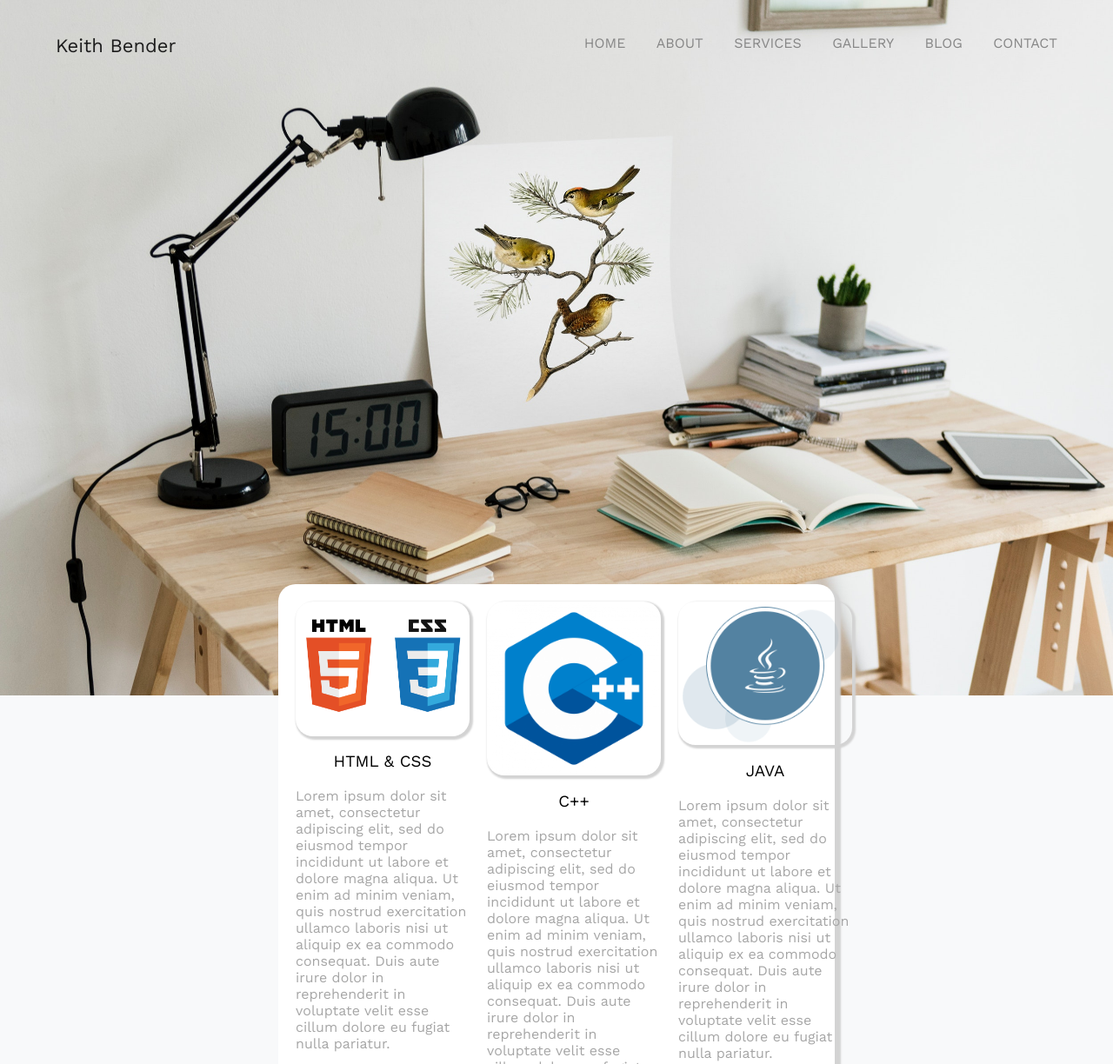
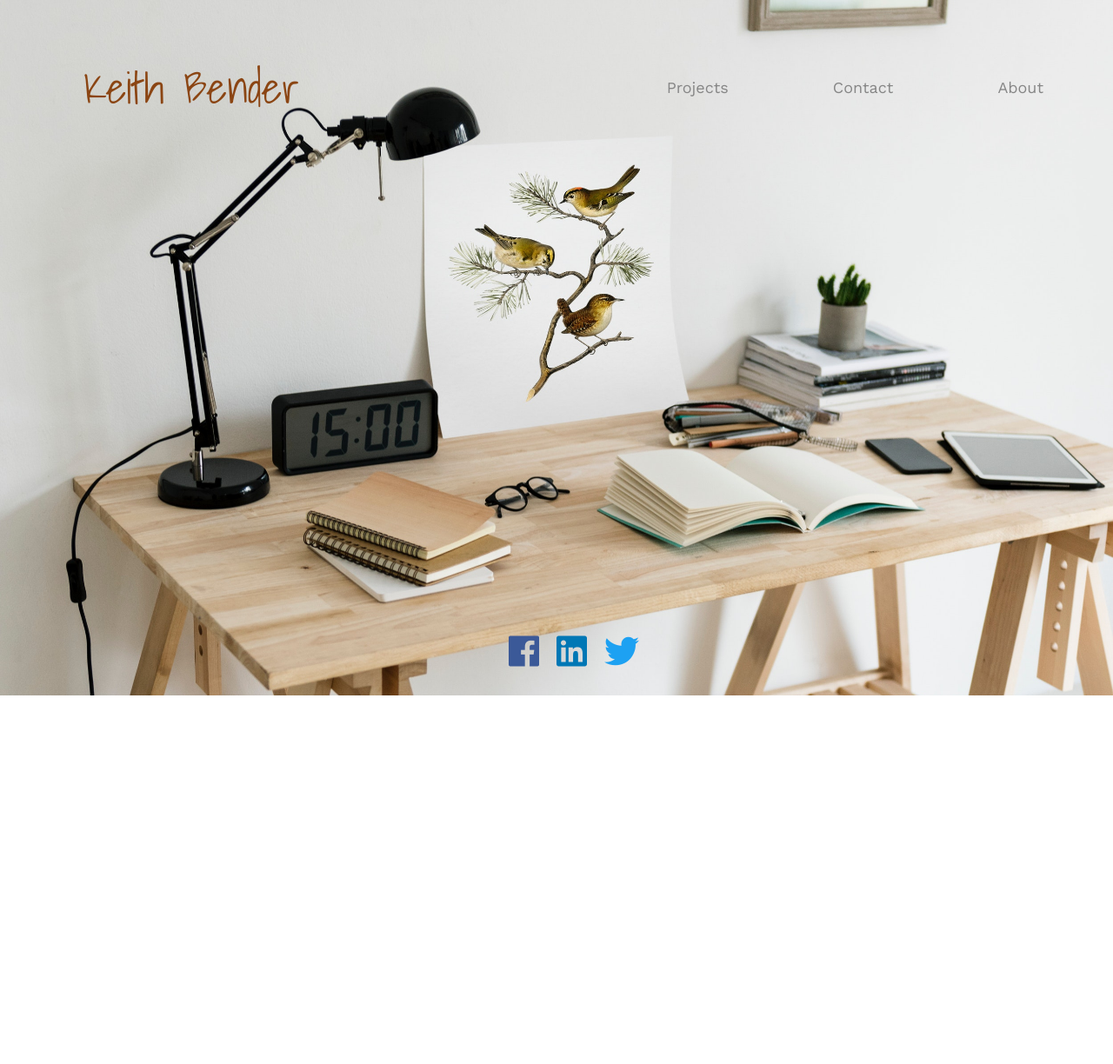
Before and after one commit to KeithBender/personal-webs, a plain HTML site: page index.html in a window 1280 px wide. Shown: the top 1224 px of the page at 87% size. After the commit the page ends 800 px from the top, so only its background shows below. Drawn offline with nearby package versions, Linux system fonts and the light colour scheme.

Commit message:
made responsive

```diff
--- a/index.html
+++ b/index.html
@@ -1,68 +1,34 @@
 <!Doctype HTML>
 <html>
+
 <head>
     <title>Keith Bender</title>
     <link rel="stylesheet" href="styles.css">
     <link href="https://fonts.googleapis.com/css?family=Work+Sans" rel="stylesheet">
+    <script src="https://use.fontawesome.com/3ee5219bf8.js"></script>
+    <link rel="stylesheet" href="https://use.fontawesome.com/releases/v5.3.1/css/all.css" integrity="sha384-mzrmE5qonljUremFsqc01SB46JvROS7bZs3IO2EmfFsd15uHvIt+Y8vEf7N7fWAU" crossorigin="anonymous">
+    <link href="https://fonts.googleapis.com/css?family=Shadows+Into+Light" rel="stylesheet">
+    <link>
 </head>
+
 <body>
-        <header>
-            <div class="container">
-                <div class="navbar">
-                    <a class="logo" href="index.html" >Keith Bender</a>
-
-                    <nav id="nav-bar">
+    <div class="grid-container">
+        <h1 class="name"><a href="index.html">Keith Bender</a></h1>
+        <nav>
             <ul>
-                            <li class="home"><a href="#home">HOME</a></li>
-                            <li><a href="about">ABOUT</a></li>
-                            <li><a href="services">SERVICES</a></li>
-                            <li><a href="gallery">GALLERY</a></li>
-                            <li><a href="blog">BLOG</a></li>
-                            <li><a href="contact">CONTACT</a></li>
+                <li><a class="projects" href="">Projects</a></li>
+                <li><a class="contact" href="">Contact</a></li>
+                <li><a class="about" href="">About</a></li>
             </ul>
         </nav>
+        <footer>
+            <ul>
+                <li><a href="http://facebook.com/"><i class="fab fa-facebook"></i></a></li>
+                <li><a href="http://linkedin.com/"><i class="fab fa-linkedin"></i></a></li>
+                <li><a href="http://twitter.com/"><i class="fab fa-twitter"></i></a></li>
+            </ul>
+        </footer>
     </div>
+</body>
 
-                <!--<div id="splashDef">
-                    <h1>Web Developer and Programmer</h1>
-                </div>
-                <img id="profilePic" src="/img/profilepic.jpg" alt="Keith Bender">-->
-            </div>
-        </header>
-        <div class="content">
-            <div id="strongskills">
-                <ul>
-                    <li>
-                        <img class="skills" src="img/HTML&CSS.png" alt="HTML&CSS">
-                        <h3>HTML & CSS</h3>
-                        <p>Lorem ipsum dolor sit amet, consectetur adipiscing elit, sed do eiusmod tempor incididunt ut labore et dolore magna aliqua. Ut enim ad minim veniam, quis nostrud exercitation ullamco laboris nisi ut aliquip ex ea commodo consequat. Duis aute irure dolor in reprehenderit in voluptate velit esse cillum dolore eu fugiat nulla pariatur.</p>
-                    </li>
-                    <li>
-                        <img class="skills" src="img/C++.png" alt="C++">
-                        <h3>C++</h3>
-                        <p>Lorem ipsum dolor sit amet, consectetur adipiscing elit, sed do eiusmod tempor incididunt ut labore et dolore magna aliqua. Ut enim ad minim veniam, quis nostrud exercitation ullamco laboris nisi ut aliquip ex ea commodo consequat. Duis aute irure dolor in reprehenderit in voluptate velit esse cillum dolore eu fugiat nulla pariatur.</p>
-                    </li>
-                    <li>
-                        <img class="skills" src="img/Java.png" alt="JAVA">
-                        <h3>JAVA</h3>
-                        <p>Lorem ipsum dolor sit amet, consectetur adipiscing elit, sed do eiusmod tempor incididunt ut labore et dolore magna aliqua. Ut enim ad minim veniam, quis nostrud exercitation ullamco laboris nisi ut aliquip ex ea commodo consequat. Duis aute irure dolor in reprehenderit in voluptate velit esse cillum dolore eu fugiat nulla pariatur.</p>
-                    </li>
-                </ul>
-            </div>
-
-            <div id="aboutMe">
-                <div class="wrapper">
-                    <h2>About me</h2>
-                    <div class="description">
-                        <p>Lorem ipsum dolor sit amet, consectetur adipiscing elit, sed do eiusmod tempor incididunt ut labore et dolore magna aliqua. Ut enim ad minim veniam, quis nostrud exercitation ullamco laboris nisi ut aliquip ex ea commodo consequat. Duis aute irure dolor in reprehenderit in voluptate velit esse cillum dolore eu fugiat nulla pariatur.</p>
-                        <p>Lorem ipsum dolor sit amet, consectetur adipiscing elit, sed do eiusmod tempor incididunt ut labore et dolore magna aliqua. Ut enim ad minim veniam, quis nostrud exercitation ullamco laboris nisi ut aliquip ex ea commodo consequat. Duis aute irure dolor in reprehenderit in voluptate velit esse cillum dolore eu fugiat nulla pariatur.
-                        Lorem ipsum dolor sit amet, consectetur adipiscing elit, sed do eiusmod tempor incididunt ut labore et dolore magna aliqua. Ut enim ad minim veniam, quis nostrud exercitation ullamco laboris nisi ut aliquip ex ea commodo consequat. Duis aute irure dolor in reprehenderit in voluptate velit esse cillum dolore eu fugiat nulla pariatur.
-                        Lorem ipsum dolor sit amet, consectetur adipiscing elit, sed do eiusmod tempor incididunt ut labore et dolore magna aliqua. Ut enim ad minim veniam, quis nostrud exercitation ullamco laboris nisi ut aliquip ex ea commodo consequat. Duis aute irure dolor in reprehenderit in voluptate velit esse cillum dolore eu fugiat nulla pariatur.</p>
-                    </div>
-                </div>
-            </div>
-
-        </div>
-
-    </body>
 </html>
--- a/styles.css
+++ b/styles.css
@@ -1,190 +1,142 @@
 body {
     margin: 0;
+    padding: 0;
     font-family: "Work Sans", arial, sans-serif;
-    font-weight: 400;
-    background-color: #f8f9fa;
+}
+
+.grid-container {
+    display: grid;
+    grid-template-columns: 1fr 1fr 1fr 1fr;
+    grid-template-columns: 1fr 1fr 1fr 1fr;
+    grid-template-rows: 1fr 3fr;
+    width: 100vw;
+    height: 100vh;
+    background-image: url(img/splash2.jpg);
+    background-position: center;
+    background-repeat: no-repeat;
+    background-size: cover;
 }
 
 header {
-    background: url(img/splash2.jpg) no-repeat center center fixed;
-    background-size: cover;
-    height: 800px;
-}
-
-header::after {
-    content: '';
-    display: table;
-    clear: both;
+    width: 100%;
+    height: 100%;
+    display: grid;
+    grid-template-columns: 1fr 1fr;
+    grid-template-rows: 1fr 1fr;
 }
 
 
-.container {
-    width: 90%;
-    margin: 0 auto;
+nav {
+    grid-column-start: 2;
+    grid-column-end: 5;
+    grid-row-start: 1;
+    grid-row-end: 2;
+    align-self: center;
+    justify-self: end;
+    padding: 20px;
+    font-size: 18px;
+    font-family: "Work Sans", arial, sans-serif;
+    margin: 0;
 }
 
-.logo {
-    float: left;
-    padding: 40px 0;
-    text-decoration: none;
-    color: #1d1d1d;
-    font-size: 22px;
+nav ul {
+    display: flex;
+    list-style: none;
+    padding: 0;
+    margin: 0;
+    justify-content: space-between;
 }
 
-#nav-bar {
-    float: right;
+nav ul li a {
+    text-decoration: none;
+    padding-left: 20px;
+    padding-right: 20px;
+    color: #868686;
 }
 
-#nav-bar ul {
-    margin: 0;
-    padding: 0;
-    list-style: none;
-}
-
-#nav-bar li {
-    display: inline-block;
-    margin-left: 30px;
-    padding: 40px 0;
-    position: relative;
-}
-
-#nav-bar a {
-    color: #868686;
-    text-decoration: none;
-    text-transform: uppercase;
-}
-
-#nav-bar a:hover {
-    color: #000;
-}
-
-#nav-bar a:before {
-    content: '';
-    display: block;
-    height: 5px;
-    background-color: #626261;
-    position: absolute;
-    top: 0;
-    width: 0;
-    color: #868686;
-    transition: all ease-in-out 150ms;
-}
-
-#nav-bar a:hover::before {
-    width: 100%;
-}
-
-#splashDef {
-    display: block;
-    margin: 0;
-    padding: 90px 50px;
-    font-size: 14px;
-    text-align: center;
-    padding-bottom: 0;
-}
-
-.content {
-    margin: 0;
-    padding: 0;
-}
-
-.navbar{
-    margin: 0 auto;
-    padding: 0;
-}
-
-#strongskills{
-    display: flex;
-    justify-content: center;
-    margin-bottom: 150px;
+a {
+    outline: none !important;
 }
 
 
-#strongskills ul {
-    width: 50%;
-    background-color: white;
-    box-sizing: border-box;
-    border-radius: 20px;
-    box-shadow: 5px 5px 2px 2px lightgrey;
+h1 {
+    font-family: 'Shadows Into Light', cursive;
+    font-size: 24px;
+    font-weight: 400;
+}
+
+.name {
+    grid-column-start: 1;
+    grid-column-end: 3;
+    grid-row-start: 1;
+    grid-row-end: 2;
+    justify-self: start;
+    align-self: center;
+    padding-left: 15%;
+}
+
+.name a {
+    text-decoration: none;
+    color: saddlebrown;
+}
+
+footer {
+    grid-column-start: 1;
+    grid-column-end: 5;
+    justify-self: stretch;
+    align-self: end;
+    display: flex;
+}
+footer ul {
     list-style: none;
+    flex-grow: 1;
+    flex-direction: row;
     display: flex;
-    flex-direction: row;
-    justify-content: space-between;
-    margin-top: -8em;
-    z-index: 1;
+    justify-content: center;
+}
+
+footer ul li{
     padding: 10px;
 }
 
-h3 {
-    line-height: 1.2;
-    font-weight: 500;
-    text-align: center;
+footer ul li a {
+    font-size: 40px;
+    text-decoration: none;
+    color: white;
+
 }
 
-p   {
-    color: #a6a6a6;
+.fa-facebook {
+    color: #3B5998;
 }
 
-h2{
-    font-weight: 500;
+.fa-twitter {
+    color: #1DA1F2;
 }
 
-#aboutMe {
-    display: flex;
-    text-align: center;
-    padding: 100px;
-    padding-top: 0;
+.fa-linkedin{
+    color: #0077B5;
+}
+/* Small devices (portrait tablets and large phones, 600px and up) */
+@media only screen and (min-width: 600px) {
+    .name {
+        font-size: 50px;
+    }
 }
 
-#aboutMe h2{
+/* Medium devices (landscape tablets, 768px and up) */
+@media only screen and (min-width: 768px) {
+    nav ul li a {
+        padding-left: 30px;
+        padding-right: 30px;
+    }
+
 }
 
-.wrapper {
-    display: flex;
-    flex-direction: column
+/* Large devices (laptops/desktops, 992px and up) */
+@media only screen and (min-width: 992px) {
+    nav ul li a {
+        padding-left: 60px;
+        padding-right: 60px;
+    }
 }
-
-.description {
-    display: flex;
-    flex-direction: row;
-}
-
-.description p{
-    margin: 20px;
-    flex-grow: 1;
-    flex-basis: 0;
-}
-
-#strongskills ul li {
-    padding: 10px;
-    margin: 0;
-}
-
-/*#profilePic {
-    width: 200px;
-    height: 200px;
-    border-radius: 50%;
-    box-shadow: 5px 5px 5px 5px lightgrey;
-    display: block;
-    margin-left: auto;
-    margin-right: auto;
-    transition: transform .1s;
-}*/
-
-/*#profilePic:hover {
-    transform: scale(1.02);
-}*/
-
-.skills {
-    display: block;
-    width: 200px;
-    margin-left: auto;
-    margin-right: auto;
-    border-radius: 20px;
-    box-shadow: 2px 2px 2px 2px lightgrey;
-    transition: transform .1s
-}
-
-.skills:hover{
-    transform: scale(1.1)
-}
```
Lines whose indentation alone changed are shown as unchanged.
